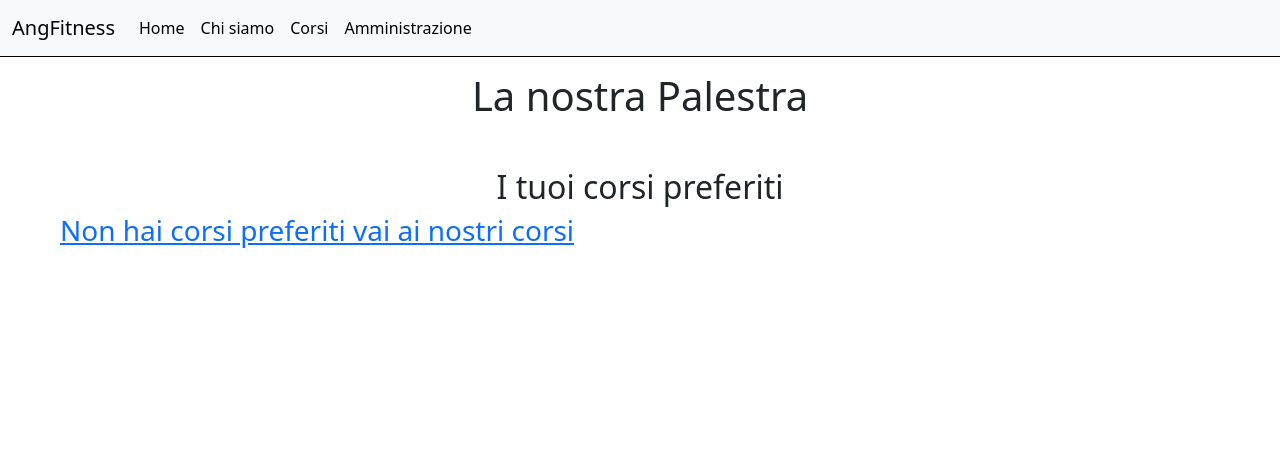
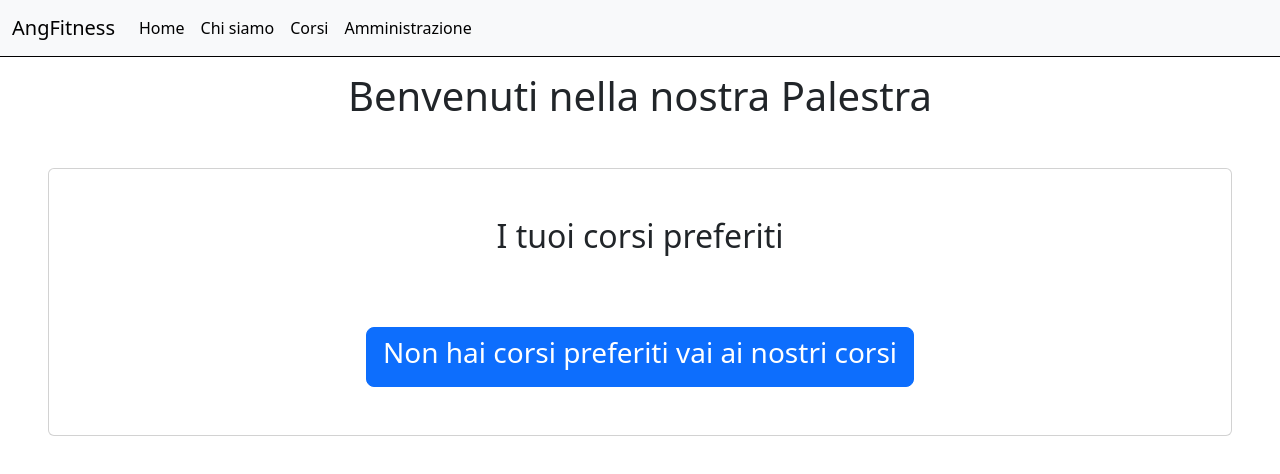
Before and after one commit to Ale04R/AngFitness, an Angular app: page / in a window 1280 px wide. Shown: the top 474 px of the page. Built offline with nearby package versions, Linux system fonts and the light colour scheme; data requests are answered from the project's data file.

Commit message:
modifiche generali

```diff
--- a/src/app/chisiamo/chisiamo.component.html
+++ b/src/app/chisiamo/chisiamo.component.html
@@ -5,10 +5,10 @@
 <div>Caricamento corsi in corso....</div>
 }@else{
   <div class="container text-center">
-    <div class="row">
+    <div class="row justify-content-center">
       <!-- @for directive to iterate over teamistruttores -->
       @for(istruttore of istruttori() ?? []; track istruttore.id){
-        <div class="col-4">
+        <div class="col-12 col-md-6 col-lg-4 mb-4">
           <app-istruttore class="m-3" [istruttore]="istruttore"></app-istruttore>
         </div>
       }
--- a/src/app/home/home.component.html
+++ b/src/app/home/home.component.html
@@ -1,18 +1,22 @@
-<h1 class="text-center m-5">La nostra Palestra</h1>
+<h1 class="text-center m-5">Benvenuti nella nostra Palestra</h1>
 
-<div class="m-5 row">
-    <h2 class="text-center">I tuoi corsi preferiti</h2>
+<div class="card m-5 p-5">
+    <h2 class="text-center mb-4">I tuoi corsi preferiti</h2>
     @if(corsi() !== undefined){
         @if (corsi().length !== 0) {
-            @for(corso of corsi(); track corso.id){
-            <div class="col-4 m-auto">
-                <app-corso class="m-3" [corso]="corso"></app-corso>
+            <div class="row justify-content-center">
+                @for(corso of corsi(); track corso.id){
+                <div class="col-12 col-md-6 col-lg-4 mb-4">
+                    <app-corso class="m-3" [corso]="corso"></app-corso>
+                </div>
+                }
             </div>
-            }
         }@else {
-            <a href="/corsi">
-                <h3>Non hai corsi preferiti vai ai nostri corsi</h3>
-            </a>
+            <div class="text-center w-100 mt-5">
+                <a class="btn btn-primary btn-lg" href="/corsi">
+                    <h3 class="text-center">Non hai corsi preferiti vai ai nostri corsi</h3>
+                </a>
+            </div>
         }
     }
 </div>
```
